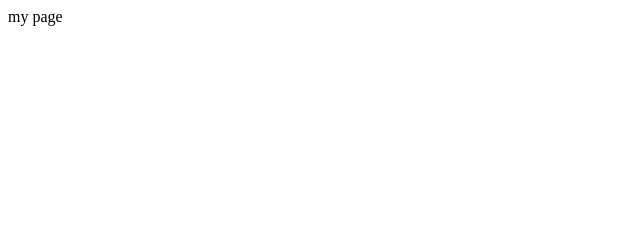
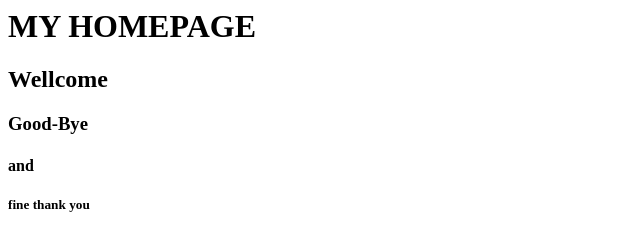
Before and after one commit to iac9270752/website, a plain HTML site: page index.html in a window 1280 px wide. Shown: the whole page, without its empty margins (0-640 px from the left). Drawn offline with Linux system fonts and the light colour scheme.

Commit message:
Update index.html

```diff
--- a/index.html
+++ b/index.html
@@ -1 +1,5 @@
-my page
+<H1>MY HOMEPAGE</H1>
+<H2>Wellcome</H2>
+<H3>Good-Bye</H3>
+<H4>and</H4>
+<H5>fine thank you</H5>
```
